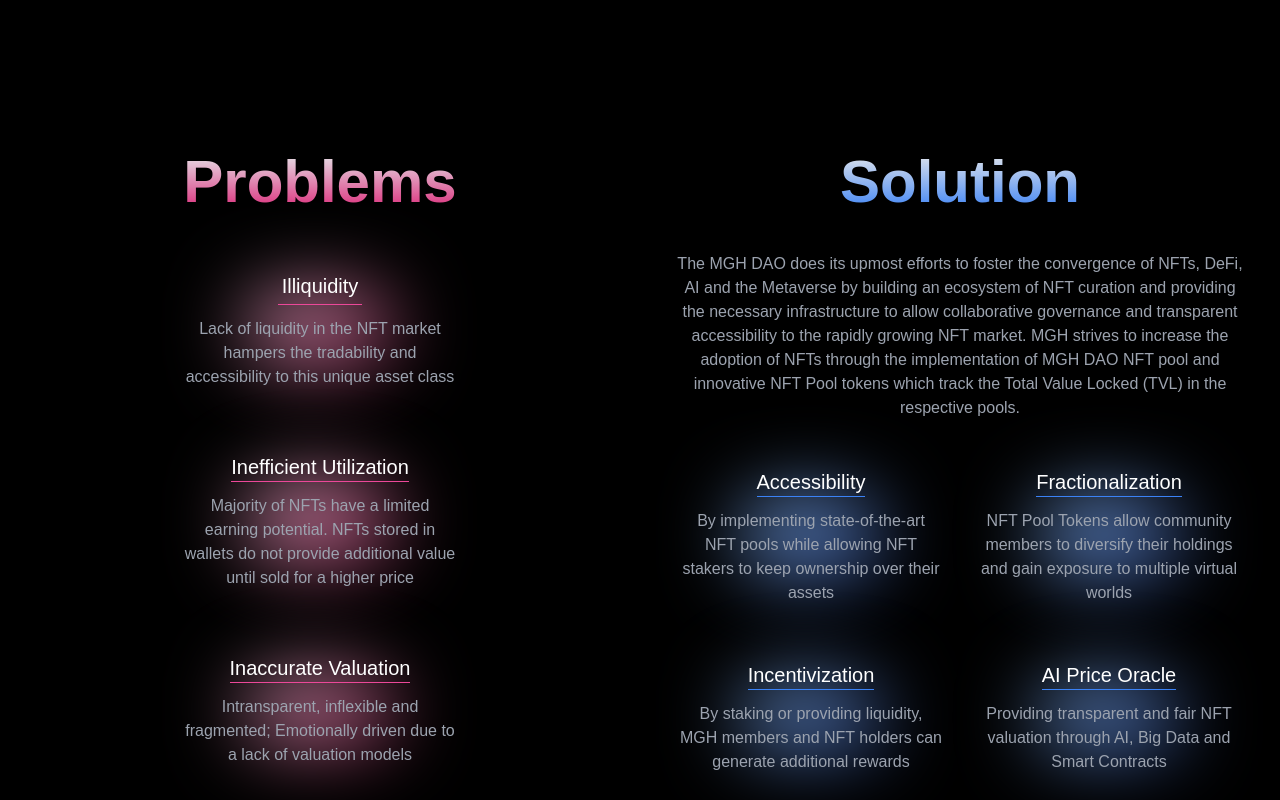
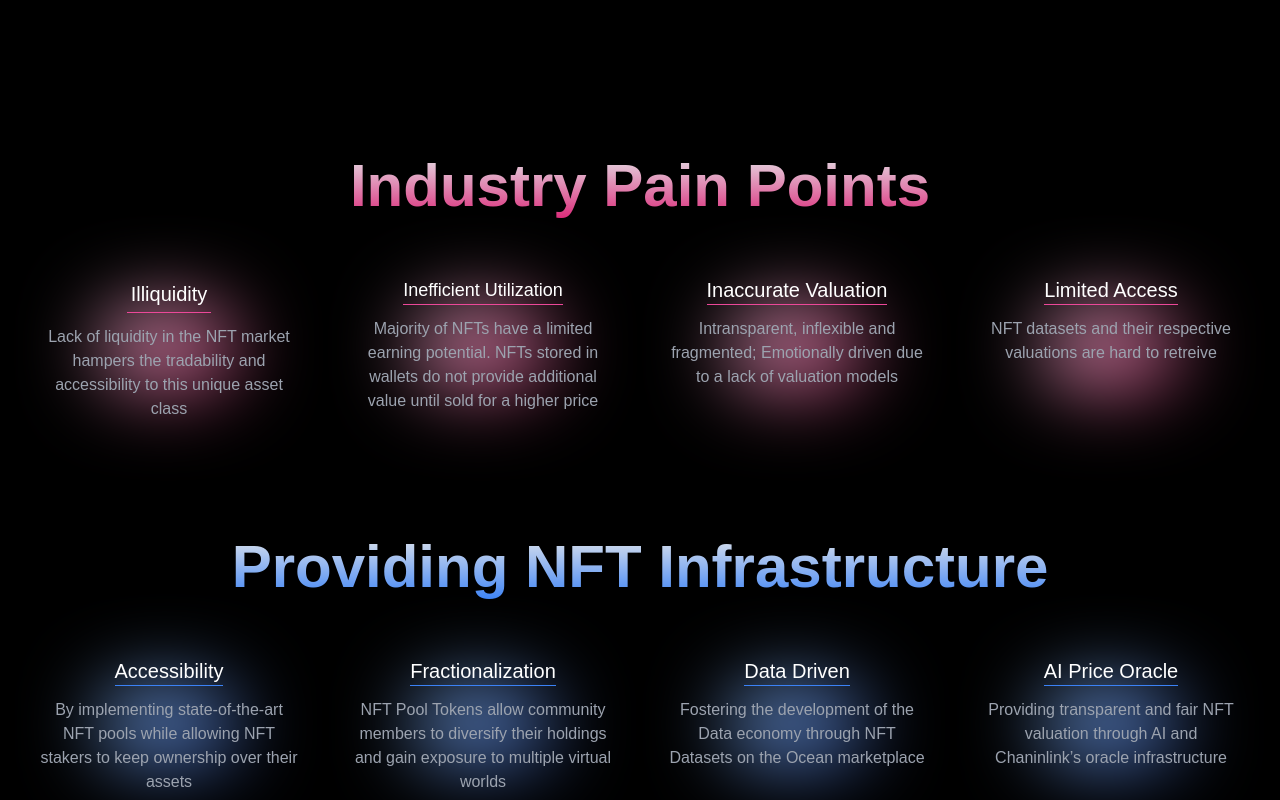
Before and after one commit to thehubdao/HUB-Website, a Next.js app: page / in a window 1280 px wide. Shown: the part 3960-4760 px from the top of the page. Built offline with nearby package versions, Linux system fonts and the light colour scheme; a web font is replaced by a local one.

Commit message:
update Problem/Solution section

```diff
--- a/components/Infrastructure.tsx
+++ b/components/Infrastructure.tsx
@@ -7,7 +7,7 @@
     return (
         <div className="text-center min-h-screen w-full py-20">
             <div className={`w-full`}>
-                <div className="flex flex-col lg:flex-row justify-around items-start">
+                <div className="flex flex-col justify-around items-start space-y-10">
                     {/* <div className="z-10 h-full w-full absolute top-0 left-0 bg-black bg-opacity-40 backdrop-filter backdrop-blur-2xl " /> */}
                     <Problems />
                     <Solutions />
--- a/components/NPT.tsx
+++ b/components/NPT.tsx
@@ -10,7 +10,7 @@
                 <div className={`w-full flex flex-col-reverse lg:flex-row items-center justify-start p-8`}>
 
                     <div className="flex flex-col text-center lg:text-left 2xl:text-center w-full lg:w-2/5">
-                        <p className={` text-4xl sm:text-5xl xl:text-6xl  font-bold text-transparent bg-clip-text bg-gradient-to-b from-blue-500 to-pink-500 mb-10`}>NPT Structure</p>
+                        <p className={` text-4xl sm:text-5xl xl:text-6xl py-1 font-bold text-transparent bg-clip-text bg-gradient-to-b from-blue-500 to-pink-500 mb-10`}>Making NFTs fungible</p>
                         <p className="text-gray-400 text-lg lg:text-lg xl:text-xl">Users can select a pool based on their NFTs, lock them in along with MGH as collateral and mint NFT Pool Tokens in return. This allows the user to diversify their NFT holdings and hedge their overall exposure.</p>
                         <p className="text-gray-400 text-lg lg:text-lg xl:text-xl  mt-5">By staking MGH tokens users can passively earn rewards. The community can also earn Liquidity Pool tokens (LP) by providing MGH tokens and NPTs to the MGH/NPT Liquidity Pool. The LPs can be staked afterwards to farm MGH additional MGH tokens.</p>
 
--- a/components/Problems.tsx
+++ b/components/Problems.tsx
@@ -2,51 +2,34 @@
 
     return (
 
-        // <div className="grid grid-cols-1 h-full border w-full space-y-10 place-content-start p-8">
-        //     {/* <Fade direction="up" cascade delay={1000}> */}
-        //     <span className={` text-5xl sm:text-7xl font-bold text-transparent bg-clip-text bg-gradient-to-b z-10 from-blue-500 to-pink-500`}>Problems</span>
-
-        //         <div className="relative flex flex-col items-center w-full sm:w-1/2 justify-self-center p-2">
-        //             <div className="absolute inset-1/5 w-3/5 h-3/5 bg-gradient-to-br from-pink-500 to-blue-500 rounded-full" />
-        //             <span className="text-white text-xl mb-3 p-1 z-10 border-b border-pink-500 max-w-max">Illiquidity</span>
-        //             <span className="text-gray-400 z-10">Lack of liquidity in the NFT market hampers the tradability and accessibility to this unique asset class</span>
-        //         </div>
-
-        //         <div className="relative flex flex-col items-center w-full sm:w-1/2 justify-self-center p-2">
-        //             <div className="absolute inset-1/5 w-3/5 h-3/5 bg-gradient-to-br from-pink-500 to-blue-500 rounded-full" />
-        //             <span className="text-white text-xl mb-3 z-10 border-b border-pink-500 max-w-max">Inefficient Utilization</span>
-        //             <span className="text-gray-400 z-10">Majority of NFTs have a limited earning potential. NFTs stored in wallets do not provide additional value until sold for a higher price</span>
-        //         </div>
-
-        //         <div className="relative flex flex-col items-center w-full sm:w-1/2 justify-self-center p-2">
-        //             <div className="absolute inset-1/5 w-3/5 h-3/5 bg-gradient-to-br from-pink-500 to-blue-500 rounded-full" />
-        //             <span className="text-white text-xl mb-3 z-10 border-b border-pink-500 max-w-max">Inaccurate Valuation</span>
-        //             <span className="text-gray-400 z-10">Intransparent, inflexible and fragmented; Emotionally driven due to a lack of valuation models</span>
-        //         </div>
-
-        //     {/* </Fade> */}
-        // </div>
-
-        <div className="relative flex flex-col w-full lg:w-1/2 h-full space-y-12 justify-center items-center p-8">
-            <span className={` text-5xl sm:text-6xl font-bold text-transparent bg-clip-text bg-gradient-to-b z-10 from-gray-200 to-pink-600`}>Problems</span>
-
-            <div className="relative flex flex-col items-center w-full sm:w-2/4 p-2">
+        <div className="relative flex flex-col w-full h-full space-y-12 justify-center items-center p-8">
+            <span className={`py-1 text-4xl sm:text-5xl xl:text-6xl font-bold text-transparent bg-clip-text bg-gradient-to-b z-10 from-gray-200 to-pink-600`}>Industry Pain Points</span>
+            <div className="grid grid-cols-1 sm:grid-cols-2 lg:grid-cols-4 gap-10 justify-items-center">
+                <div className="relative flex flex-col items-center p-2 max-w-xs">
                     <div className="absolute inset-1/4 w-2/4 h-2/4 bg-gradient-to-br from-pink-200 to-pink-800 rounded-full filter blur-2xl" />
                     <span className="text-white text-xl mb-3 p-1 z-10 border-b border-pink-500 max-w-max">Illiquidity</span>
                     <span className="text-gray-400 z-10">Lack of liquidity in the NFT market hampers the tradability and accessibility to this unique asset class</span>
                 </div>
 
-            <div className="relative flex flex-col items-center w-full sm:w-2/4 p-2">
+                <div className="relative flex flex-col items-center w-full p-2 max-w-xs">
                     <div className="absolute inset-1/4 w-2/4 h-2/4 bg-gradient-to-br from-pink-200 to-pink-800 rounded-full filter blur-2xl" />
-                <span className="text-white text-xl mb-3 z-10 border-b border-pink-500 max-w-max">Inefficient Utilization</span>
+                    <span className="text-white text-lg mb-3 z-10 border-b border-pink-500 max-w-max">Inefficient Utilization</span>
                     <span className="text-gray-400 z-10">Majority of NFTs have a limited earning potential. NFTs stored in wallets do not provide additional value until sold for a higher price</span>
                 </div>
 
-            <div className="relative flex flex-col items-center w-full sm:w-2/4 p-2">
+                <div className="relative flex flex-col items-center w-full p-2 max-w-xs">
                     <div className="absolute inset-1/4 w-2/4 h-2/4 bg-gradient-to-br from-pink-200 to-pink-800 rounded-full filter blur-2xl" />
                     <span className="text-white text-xl mb-3 z-10 border-b border-pink-500 max-w-max">Inaccurate Valuation</span>
                     <span className="text-gray-400 z-10">Intransparent, inflexible and fragmented; Emotionally driven due to a lack of valuation models</span>
                 </div>
+
+                <div className="relative flex flex-col items-center w-full p-2 max-w-xs">
+                    <div className="absolute inset-1/4 w-2/4 h-2/4 bg-gradient-to-br from-pink-200 to-pink-800 rounded-full filter blur-2xl" />
+                    <span className="text-white text-xl mb-3 z-10 border-b border-pink-500 max-w-max">Limited Access</span>
+                    <span className="text-gray-400 z-10">NFT datasets and their respective valuations are hard to retreive</span>
+                </div>
+            </div>
+
 
         </div>
 
--- a/components/Solutions.tsx
+++ b/components/Solutions.tsx
@@ -2,58 +2,31 @@
 
     return (
 
-        <div className="grid grid-cols-1 sm:grid-cols-2 h-full w-full lg:w-1/2 gap-5 place-content-start space-y-5 p-8">
-            {/* <Fade direction="up" cascade delay={1000}> */}
-            <span className={`col-span-full text-5xl sm:text-6xl font-bold text-transparent bg-clip-text bg-gradient-to-b z-10 from-gray-200  to-blue-500`}>Solution</span>
-            <p className="col-span-full text-gray-400 text-sm lg:text-base z-10">The MGH DAO does its upmost efforts to foster the convergence of NFTs, DeFi, AI and the Metaverse by building an ecosystem of NFT curation and providing the necessary infrastructure to allow collaborative governance and transparent accessibility to the rapidly growing NFT market.
-                MGH strives to increase the adoption of NFTs through the implementation of MGH DAO NFT pool and innovative NFT Pool tokens which track the Total Value Locked (TVL) in the respective pools.</p>
-
-
-
-            {/* <div className="flex z-10 flex-col p-2 h-full w-full rounded-lg bg-gradient-to-br from-blue-500 via-pink-500 to-yellow-500 cursor-pointer hover:shadow-button transform hover:scale-105 transition ease-in-out duration-500">
-                <div className="z-0 h-full w-full absolute top-0 left-0 rounded-lg bg-black bg-opacity-40 backdrop-filter backdrop-blur-3xl" />
-                <span className="text-white text-xl mb-6 z-10">Accessibility</span>
-                <span className="text-black z-10">By implementing state-of-the-art NFT pools while allowing NFT stakers to keep ownership over their assets</span>
-            </div> */}
-                        {/* <div className="flex z-10 flex-col p-2 h-full w-full  rounded-lg bg-gradient-to-br from-pink-300 to-red-700 cursor-pointer hover:shadow-button transform hover:scale-105 transition ease-in-out duration-500">
-                <div className="z-0 h-full w-full absolute top-0 left-0 rounded-lg bg-black bg-opacity-40 backdrop-filter backdrop-blur-3xl" />
-                <span className="text-white text-xl mb-6 z-10">Fractionalization</span>
-                <span className="text-gray-400 z-10">NFT Pool Tokens allow community members to diversify their holdings and gain exposure to multiple virtual worlds</span>
-            </div>
-
-            <div className="flex z-10 flex-col p-2 h-full w-full  rounded-lg bg-gradient-to-br from-pink-300 to-red-700 cursor-pointer hover:shadow-button transform hover:scale-105 transition ease-in-out duration-500">
-                <div className="z-0 h-full w-full absolute top-0 left-0 rounded-lg bg-black bg-opacity-40 backdrop-filter backdrop-blur-3xl" />
-                <span className="text-white text-xl mb-6 z-10">Incentivization</span>
-                <span className="text-gray-400 z-10">By staking or providing liquidity, MGH members and NFT holders can generate additional rewards</span>
-            </div>
-            <div className="flex z-10 flex-col p-2 h-full w-full  rounded-lg bg-gradient-to-br from-pink-300 to-red-700 cursor-pointer hover:shadow-button transform hover:scale-105 transition ease-in-out duration-500">
-                <div className="z-0 h-full w-full absolute top-0 left-0 rounded-lg bg-black bg-opacity-40 backdrop-filter backdrop-blur-3xl" />
-                <span className="text-white text-xl mb-6 z-10">AI Price Oracle</span>
-                <span className="text-gray-400 z-10">Providing transparent and fair NFT valuation through AI, Big Data and Smart Contracts</span>
-            </div> */}
-
-            <div className="relative flex flex-col items-center w-full p-2">
+        <div className="relative flex flex-col w-full h-full space-y-12 justify-center items-center p-8">
+            <span className={`py-1 text-4xl sm:text-5xl xl:text-6xl font-bold text-transparent bg-clip-text bg-gradient-to-b z-10 from-gray-200  to-blue-500`}>Providing NFT Infrastructure</span>
+            <div className="grid grid-cols-1 sm:grid-cols-2 lg:grid-cols-4 gap-10 justify-items-center">
+                <div className="relative flex flex-col items-center w-full p-2 max-w-xs">
                     <div className="absolute inset-1/4 w-2/4 h-2/4 bg-gradient-to-br from-blue-300 to-blue-900 rounded-full filter blur-2xl" />
                     <span className="text-white text-xl mb-3 z-10 border-b border-blue-500 max-w-max">Accessibility</span>
                     <span className="text-gray-400 z-10">By implementing state-of-the-art NFT pools while allowing NFT stakers to keep ownership over their assets</span>
                 </div>
-            <div className="relative flex flex-col items-center w-full p-2">
+                <div className="relative flex flex-col items-center w-full p-2 max-w-xs">
                     <div className="absolute inset-1/4 w-2/4 h-2/4 bg-gradient-to-br from-blue-300 to-blue-900 rounded-full filter blur-2xl" />
                     <span className="text-white text-xl mb-3 z-10 border-b border-blue-500 max-w-max">Fractionalization</span>
                     <span className="text-gray-400 z-10">NFT Pool Tokens allow community members to diversify their holdings and gain exposure to multiple virtual worlds</span>
                 </div>
-            <div className="relative flex flex-col items-center w-full p-2">
+                <div className="relative flex flex-col items-center w-full p-2 max-w-xs">
                     <div className="absolute inset-1/4 w-2/4 h-2/4 bg-gradient-to-br from-blue-300 to-blue-900 rounded-full filter blur-2xl" />
-                <span className="text-white text-xl mb-3 z-10 border-b border-blue-500 max-w-max">Incentivization</span>
-                <span className="text-gray-400 z-10">By staking or providing liquidity, MGH members and NFT holders can generate additional rewards</span>
+                    <span className="text-white text-xl mb-3 z-10 border-b border-blue-500 max-w-max">Data Driven</span>
+                    <span className="text-gray-400 z-10">Fostering the development of the Data economy through NFT Datasets on the Ocean marketplace</span>
                 </div>
-            <div className="relative flex flex-col items-center w-full p-2">
+                <div className="relative flex flex-col items-center w-full p-2 max-w-xs">
                     <div className="absolute inset-1/4 w-2/4 h-2/4 bg-gradient-to-br from-blue-300 to-blue-900 rounded-full filter blur-2xl" />
                     <span className="text-white text-xl mb-3 z-10 border-b border-blue-500 max-w-max">AI Price Oracle</span>
-                <span className="text-gray-400 z-10">Providing transparent and fair NFT valuation through AI, Big Data and Smart Contracts</span>
+                    <span className="text-gray-400 z-10">Providing transparent and fair NFT valuation through AI and Chaninlink’s oracle infrastructure</span>
+                </div>
             </div>
 
-            {/* </Fade> */}
         </div>
     )
 }
```
Lines whose indentation alone changed are shown as unchanged.
